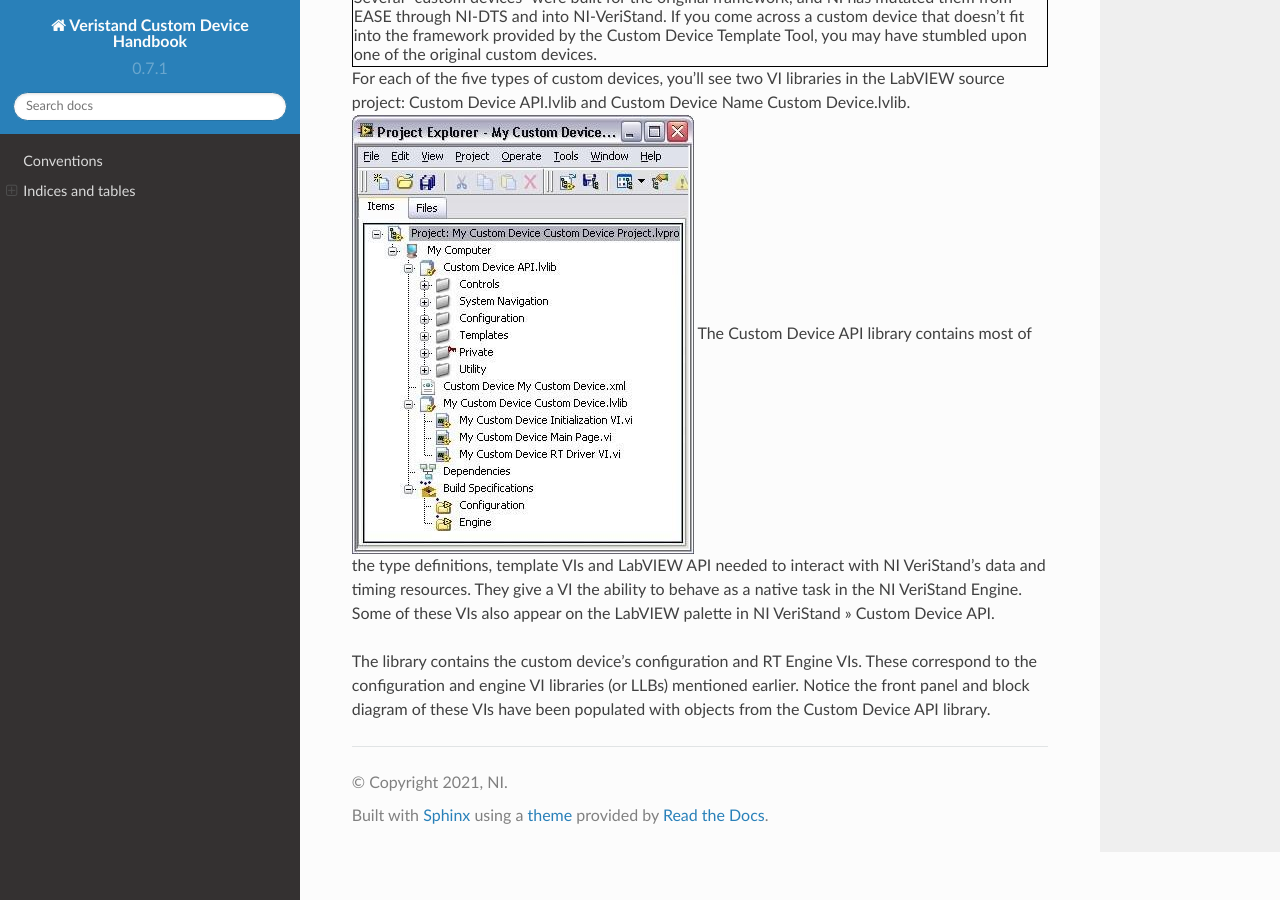
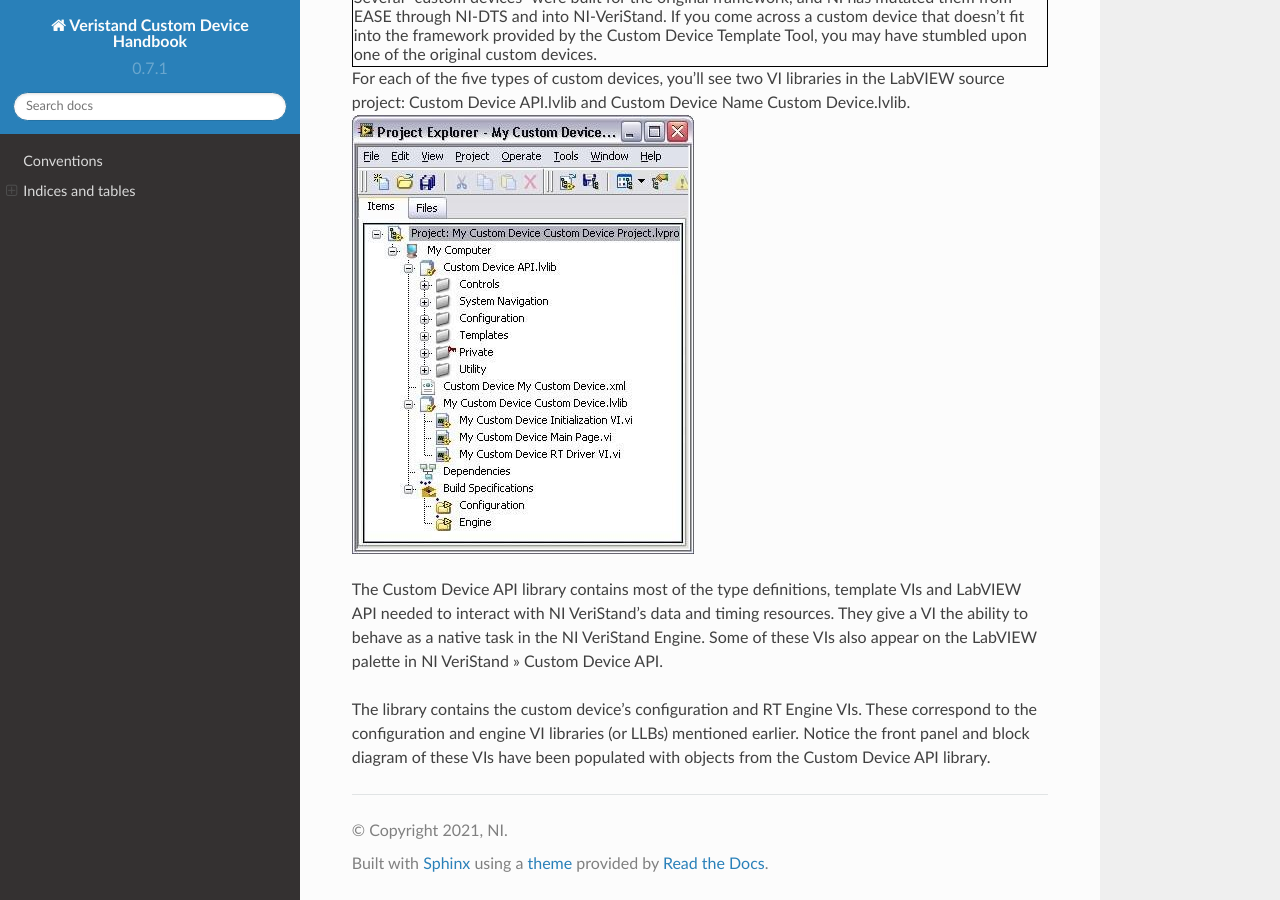
Before and after one commit to ni/niveristand-custom-device-handbook, a Sphinx documentation site: the page built from docs/Custom_Device_Framework.md, in a window 1280 px wide and 900 px high, scrolled down 3525 px. Built offline with Sphinx 7.4.7 and the Read the Docs theme 2.0.0, drawn with Linux system fonts in a browser that asks for light colours.

Commit message:
commit 20

```diff
--- a/docs/Custom_Device_Framework.md
+++ b/docs/Custom_Device_Framework.md
@@ -130,8 +130,8 @@
 </body>
 
 
+For each of the five types of custom devices, you’ll see two VI libraries in the LabVIEW source project: Custom Device API.lvlib and Custom Device Name Custom Device.lvlib. ![](images/Picture5.jpg)
 
-   For each of the five types of custom devices, you’ll see two VI libraries in the LabVIEW source project: Custom Device API.lvlib and Custom Device Name Custom Device.lvlib. ![](images/Picture5.jpg)
 The Custom Device API library contains most of the type definitions, template VIs and LabVIEW API needed to interact with NI VeriStand’s data and timing resources. They give a VI the ability to behave as a native task in the NI VeriStand Engine.
 Some of these VIs also appear on the LabVIEW palette in NI VeriStand » Custom Device API.
 
```
